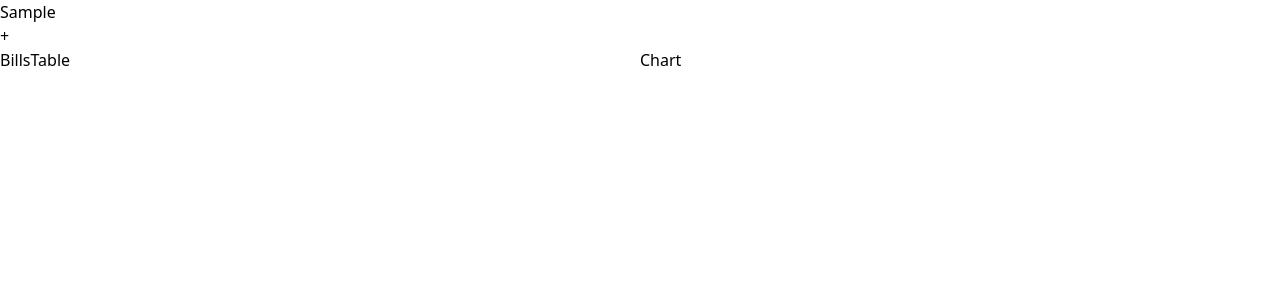
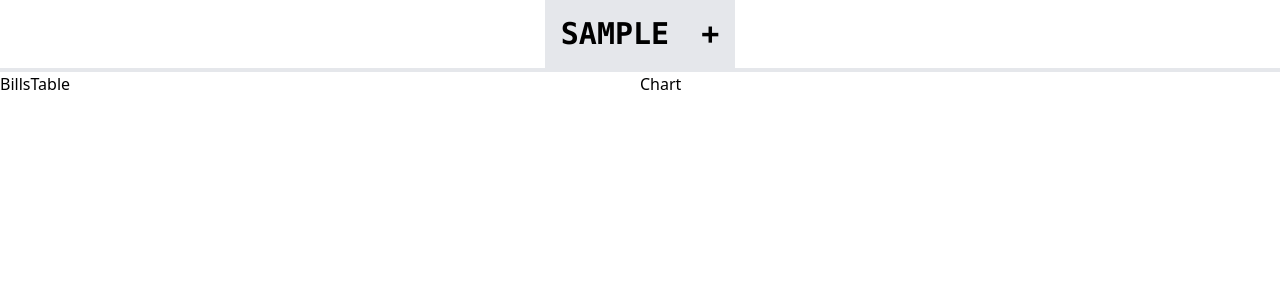
Before and after one commit to Walter-Satriano/Vuejs-Bill-Tracker-App, a Vue app: page / in a window 1280 px wide. Both pictures are taken after typing "Sample" into the empty fields and a click on the button "Add". Shown: the top 300 px of the page. Built offline with nearby package versions, Linux system fonts and the light colour scheme.

Commit message:
added Tailwind css classes

```diff
--- a/src/components/NavBar.vue
+++ b/src/components/NavBar.vue
@@ -1,7 +1,7 @@
 <template>
-  <ul>
-    <li v-for="category in categories" :key="category">{{ category }}</li>
-    <li @click="triggerShowAddCategory">+</li>
+  <ul class="list-reset inline flex justify-center border-b-4 mb-0">
+    <li class="top_menu_items" v-for="category in categories" :key="category">{{ category }}</li>
+    <li class="top_menu_items" @click="triggerShowAddCategory">+</li>
   </ul>
 </template>
 
@@ -15,3 +15,9 @@ export default {
   props: ['categories'],
 }
 </script>
+
+<style lang="postcss" scoped>
+.top_menu_items {
+  @apply  p-4 inline bg-gray-200 hover:bg-gray-400 uppercase font-black cursor-pointer font-mono text-3xl;
+}
+</style>
```
